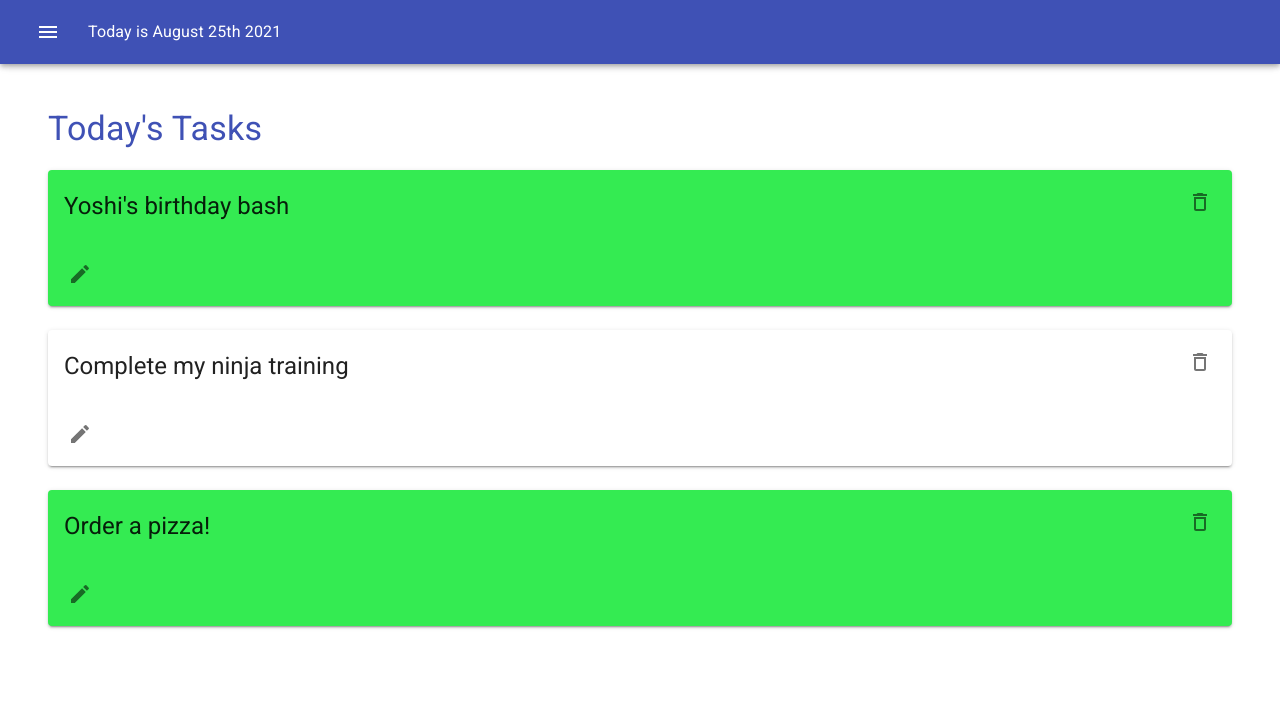
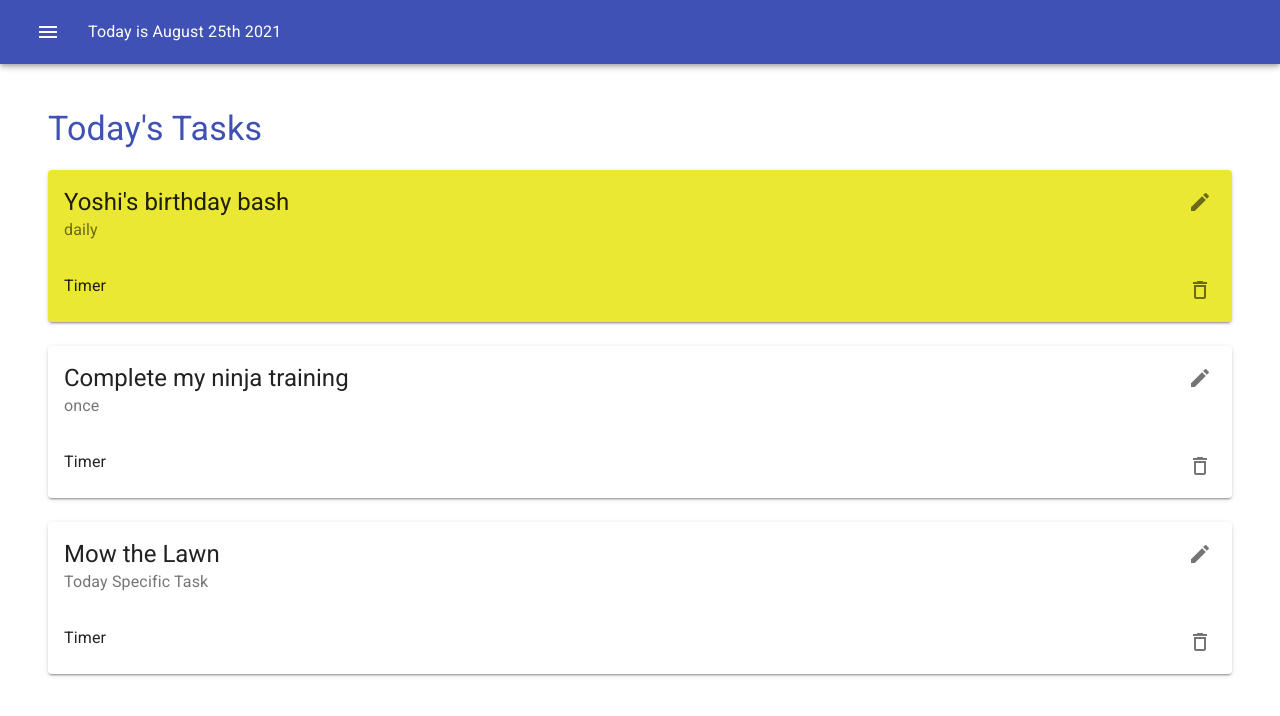
Before and after one commit to denn15law/ready-set-do, a React (Create React App) app: page / in a window 1280 px wide. Shown: the top 716 px of the page. Built offline with nearby package versions, Linux system fonts and the light colour scheme; data requests are answered from the project's data file.

Commit message:
card adjustments

```diff
--- a/data/db.json
+++ b/data/db.json
@@ -13,9 +13,9 @@
       "id": 2
     },
     {
-      "title": "Order a pizza!",
-      "category": "daily",
-      "timerCategory": "manual",
+      "title": "Mow the Lawn",
+      "category": "Today Specific Task",
+      "timerCategory": "auto",
       "id": 3
     }
   ]
--- a/src/components/AddTasks.js
+++ b/src/components/AddTasks.js
@@ -79,8 +79,8 @@ export const AddTasks = () => {
                     <FormLabel>Repeat Task</FormLabel>
 
                     <RadioGroup value = {category} onChange = {(e) => setCategory(e.target.value)}>
-                        <FormControlLabel value='daily' control = {<Radio/>} label = 'Daily'/>
-                        <FormControlLabel value='once' control = {<Radio/>} label = 'No Repeat'/>
+                        <FormControlLabel value='Everyday Task' control = {<Radio/>} label = 'Daily'/>
+                        <FormControlLabel value='Today Specific Task' control = {<Radio/>} label = 'No Repeat'/>
                     </RadioGroup>
 
                     <FormLabel>Timer Settings</FormLabel>
--- a/src/components/TaskCard.jsx
+++ b/src/components/TaskCard.jsx
@@ -1,4 +1,4 @@
-import { Card, CardActions, CardHeader, IconButton, makeStyles } from '@material-ui/core'
+import { Card, CardActions, CardContent, CardHeader, IconButton, makeStyles, Typography } from '@material-ui/core'
 import React from 'react'
 import {DeleteOutlined, Edit} from '@material-ui/icons'
 
@@ -6,9 +6,14 @@ const useStyles = makeStyles({
     test:{
         backgroundColor: (note) =>{
             if (note.category == 'daily'){
-                return '#34eb52'
+                return '#ebe834'
             }
         }
+    },
+    flex:{
+        display: 'flex',
+        justifyContent: 'space-between'
+
     }
 })
 
@@ -22,17 +27,26 @@ export const TaskCard = ({note, handleDelete}) => {
                 className = {classes.test}>
                 <CardHeader
                     action = {
+                        <IconButton>
+                            <Edit/>
+                        </IconButton>
+                    }
+                    title = {note.title}
+                    subheader = {note.category}
+                />
+                <div className = {classes.flex}>
+
+                    <CardContent>
+                        <Typography>
+                            Timer
+                        </Typography>
+                    </CardContent>
+                    <CardActions>
                         <IconButton onClick = {() => handleDelete(note.id)}>
                             <DeleteOutlined/>
                         </IconButton>
-                    }
-                    title = {note.title}
-                />
-                <CardActions>
-                    <IconButton>
-                        <Edit/>
-                    </IconButton>
-                </CardActions>
+                    </CardActions>
+                </div>
 
             </Card>
         </div>
```
Also changed, not shown: src/components/Timer.jsx (added).
